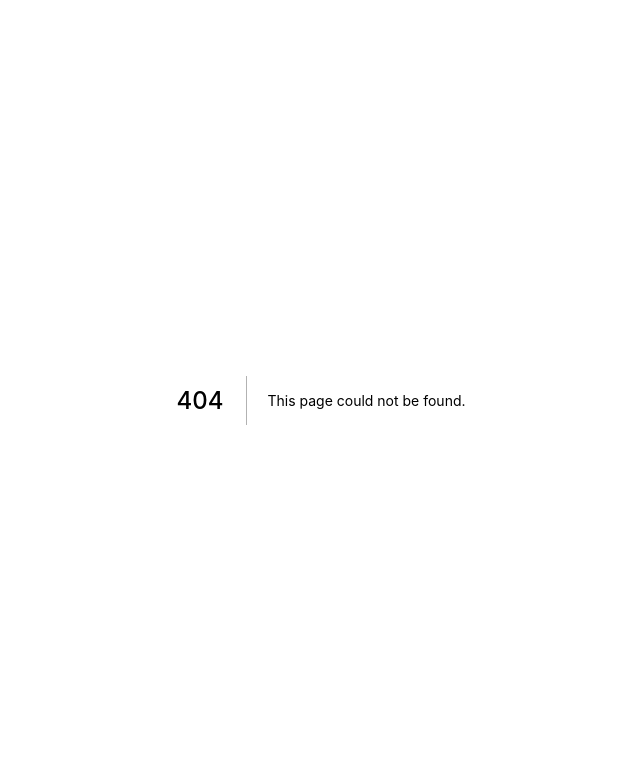
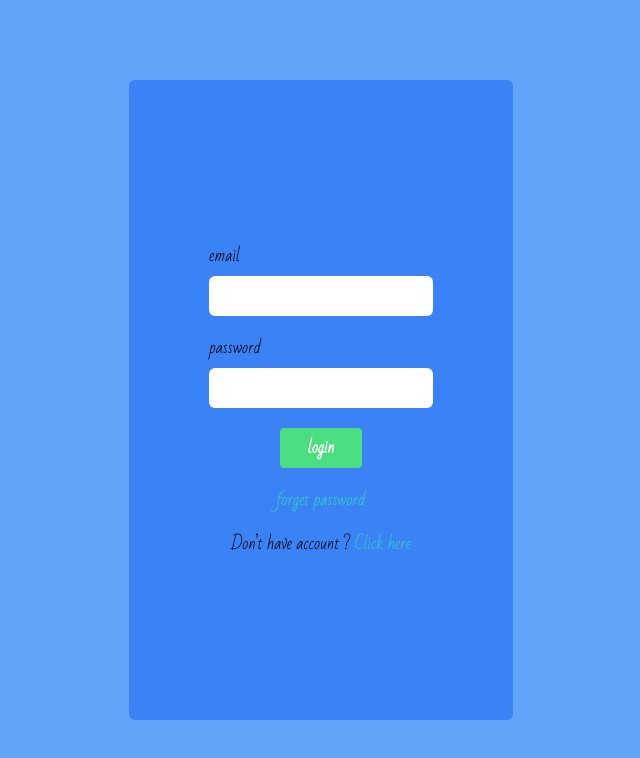
Before and after one commit to EsrafilElahi/next-ts-express-auth, a Next.js app in the folder front/: page /auth/login in a window 1280 px wide. Before the commit this address had no page. Shown: the top 758 px of the page, without its empty margins (319-959 px from the left). Built offline with nearby package versions, Linux system fonts and the light colour scheme.

Commit message:
logout and dashboard

```diff
--- a/front/pages/auth/Login.tsx
+++ b/front/pages/auth/login.tsx
@@ -33,21 +33,21 @@ const Login: NextPageLayout = ({ }: Props) => {
   }
 
   return (
-    <div className='flex flex-col justify-center items-start w-[30%] h-[80%] rounded-md bg-blue-500 p-3'>
-      <div>
-        <label htmlFor="email">email</label>
-        <input name='email' type="email" value={loginData.email} onChange={(e) => handleAllInputs(e)} />
+    <div className='flex flex-col justify-center items-center w-[30%] h-[80%] rounded-md bg-blue-500 p-3 gap-5'>
+      <div className='flex flex-col'>
+        <label className='mb-2' htmlFor="email">email</label>
+        <input className='input' name='email' type="email" value={loginData.email} onChange={(e) => handleAllInputs(e)} />
       </div>
 
-      <div>
-        <label htmlFor="password">password</label>
-        <input name='password' type="text" value={loginData.password} onChange={(e) => handleAllInputs(e)} />
+      <div className='flex flex-col'>
+        <label className='mb-2' htmlFor="password">password</label>
+        <input className='input' name='password' type="text" value={loginData.password} onChange={(e) => handleAllInputs(e)} />
       </div>
 
-      <button onClick={handleLogin}>login</button>
+      <button className='btn-blue' onClick={handleLogin}>login</button>
 
-      <Link href=""><a>forget password</a></Link>
-      <span>Don’t have account ? <Link href=""><a>Click here</a></Link></span>
+      <Link href=""><a className='link'>forget password</a></Link>
+      <span>Don’t have account ? <Link href=""><a className='link'>Click here</a></Link></span>
 
     </div>
   )
--- /dev/null
+++ b/front/pages/auth/logout.tsx
@@ -0,0 +1,25 @@
+import React, { useState, useEffect } from 'react'
+import Layout from '/components/Layout'
+import type { NextPageLayout } from 'pages/_app'
+import Router from 'next/router'
+
+type Props = {}
+
+const logout: NextPageLayout = ({ }: Props) => {
+
+  console.log(Router)
+
+
+  return (
+    <div className='flex flex-col justify-center items-center w-[30%] h-[80%] rounded-md bg-blue-500 p-3 gap-10'>
+      <h1>you logged out</h1>
+      <div className='flex justify-center items-center gap-4'>
+        <button className='btn-blue' onClick={() => Router.push('/auth/login')}>login</button>
+        <button className='btn-blue' onClick={() => Router.push('/auth/register')}>regsiter</button>
+      </div>
+    </div>
+  )
+}
+
+logout.getLayout = (page) => <Layout>{page}</Layout>
+export default logout
--- /dev/null
+++ b/front/pages/dashboard/index.tsx
@@ -0,0 +1,21 @@
+import React, { useState, useEffect } from 'react'
+import Layout from '/components/Layout'
+import type { NextPageLayout } from 'pages/_app'
+
+type Props = {}
+
+const Dashboard: NextPageLayout = (props: Props) => {
+  return (
+    <div className='flex flex-col justify-center items-center w-[30%] h-[80%] rounded-md bg-blue-500 p-3 gap-4'>
+      <span>name: esrafil</span>
+      <span>family: elahi</span>
+      <span>age: 25</span>
+      <span>job: developer</span>
+      <span>birth date: 1996-12-18</span>
+      <span>gender: male</span>
+    </div>
+  )
+}
+
+Dashboard.getLayout = (page) => <Layout>{page}</Layout>
+export default Dashboard
--- a/front/pages/index.tsx
+++ b/front/pages/index.tsx
@@ -1,5 +1,5 @@
 import type { NextPage } from 'next'
-import Login from './auth/Login'
+import Login from './auth/login'
 import Layout from '/components/Layout'
 import type { NextPageLayout } from './_app'
 
--- a/front/styles/globals.css
+++ b/front/styles/globals.css
@@ -38,10 +38,18 @@ a {
   h3 {
     @apply text-lg
   }
+
+  .link {
+    @apply text-teal-400 hover:text-teal-300
+  }
 }
 
 @layer components {
   .btn-blue {
-    @apply bg-blue-500 text-white font-bold py-2 px-4 rounded;
+    @apply bg-green-400 text-white py-2 px-7 font-bold rounded hover:bg-green-500 transition;
+  }
+
+  .input {
+    @apply rounded-md py-2 px-3 outline-0
   }
 }
```
